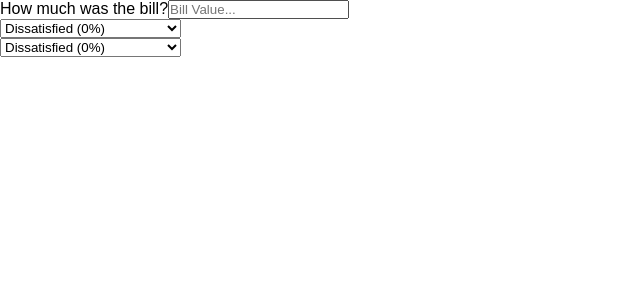
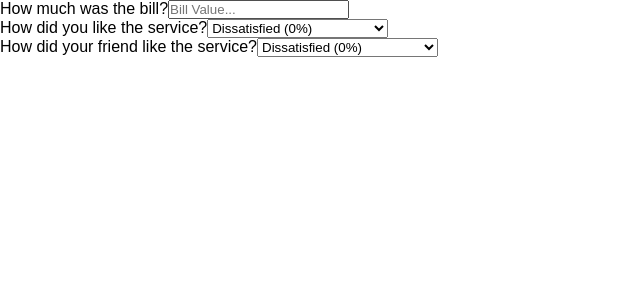
Before and after one commit to MBANS8A1/Gratuity-App, a React (Create React App) app: page / in a window 1280 px wide. Shown: the top 300 px of the page, without its empty margins (0-640 px from the left). Built offline with nearby package versions, Linux system fonts and the light colour scheme.

Commit message:
I used the children prop to add the text for the label elements, which will accompany the select dropdown lists from the SelectPercentage component. I corrected a mistake earlier where I used the for attribute instead of htmlFor.

```diff
--- a/src/App.js
+++ b/src/App.js
@@ -10,8 +10,8 @@ function TipCalculator() {
   return (
     <div>
       <BillInput />
-      <SelectPercentage />
-      <SelectPercentage />
+      <SelectPercentage>How did you like the service?</SelectPercentage>
+      <SelectPercentage>How did your friend like the service?</SelectPercentage>
       <Output />
       <Reset />
     </div>
@@ -21,16 +21,17 @@ function TipCalculator() {
 function BillInput() {
   return (
     <div>
-      <label for="bill">How much was the bill?</label>
+      <label htmlFor="bill">How much was the bill?</label>
       <input id="bill" type="text" placeholder="Bill Value..." />
     </div>
   );
 }
 
-function SelectPercentage() {
+function SelectPercentage({ children }) {
   return (
     <div>
-      <select>
+      <label htmlFor="satisDegree">{children}</label>
+      <select id="satisDegree">
         <option value="0">Dissatisfied (0%)</option>
         <option value="5">It was okay (5%)</option>
         <option value="10">It was good (10%)</option>
```
